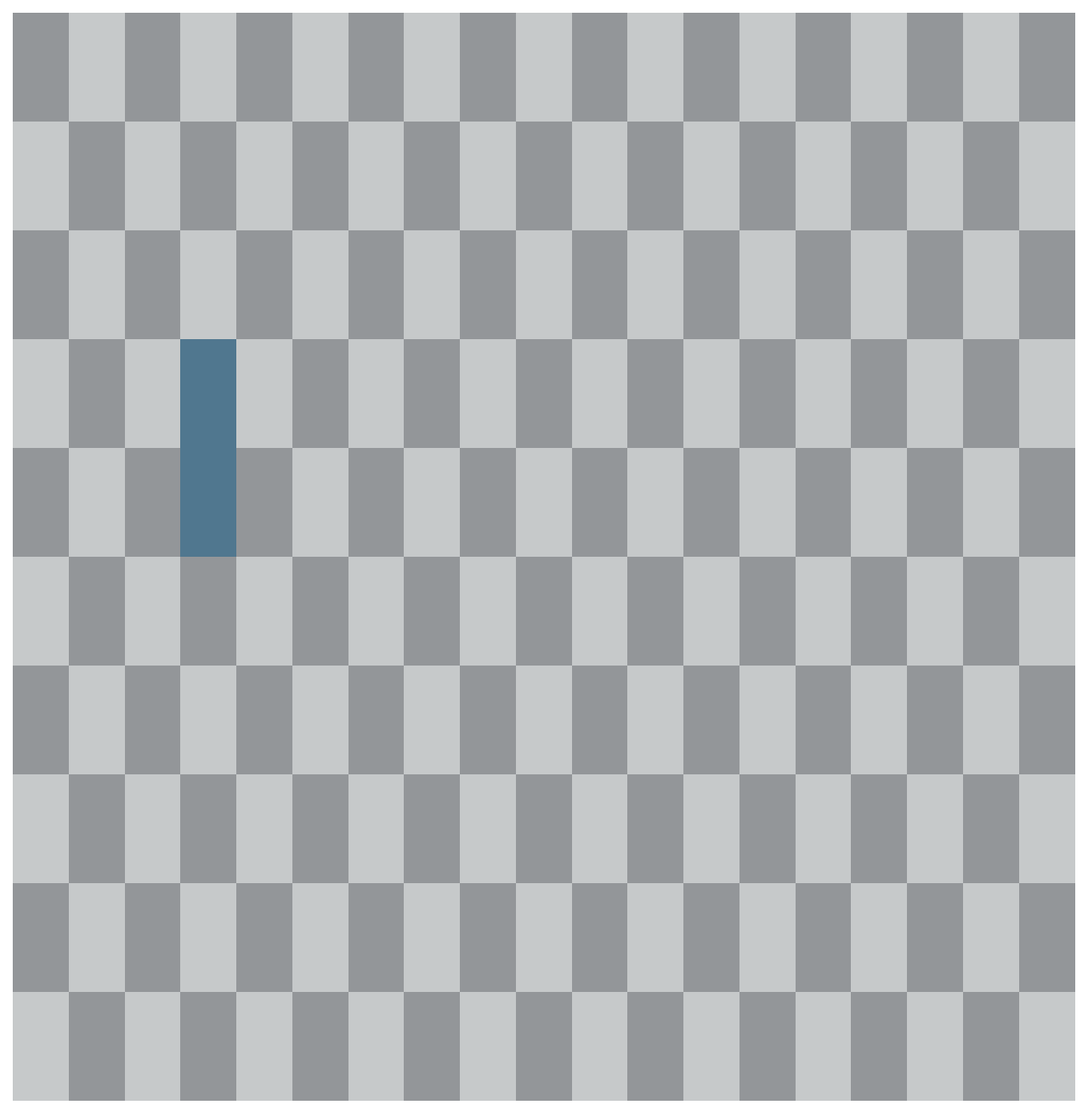
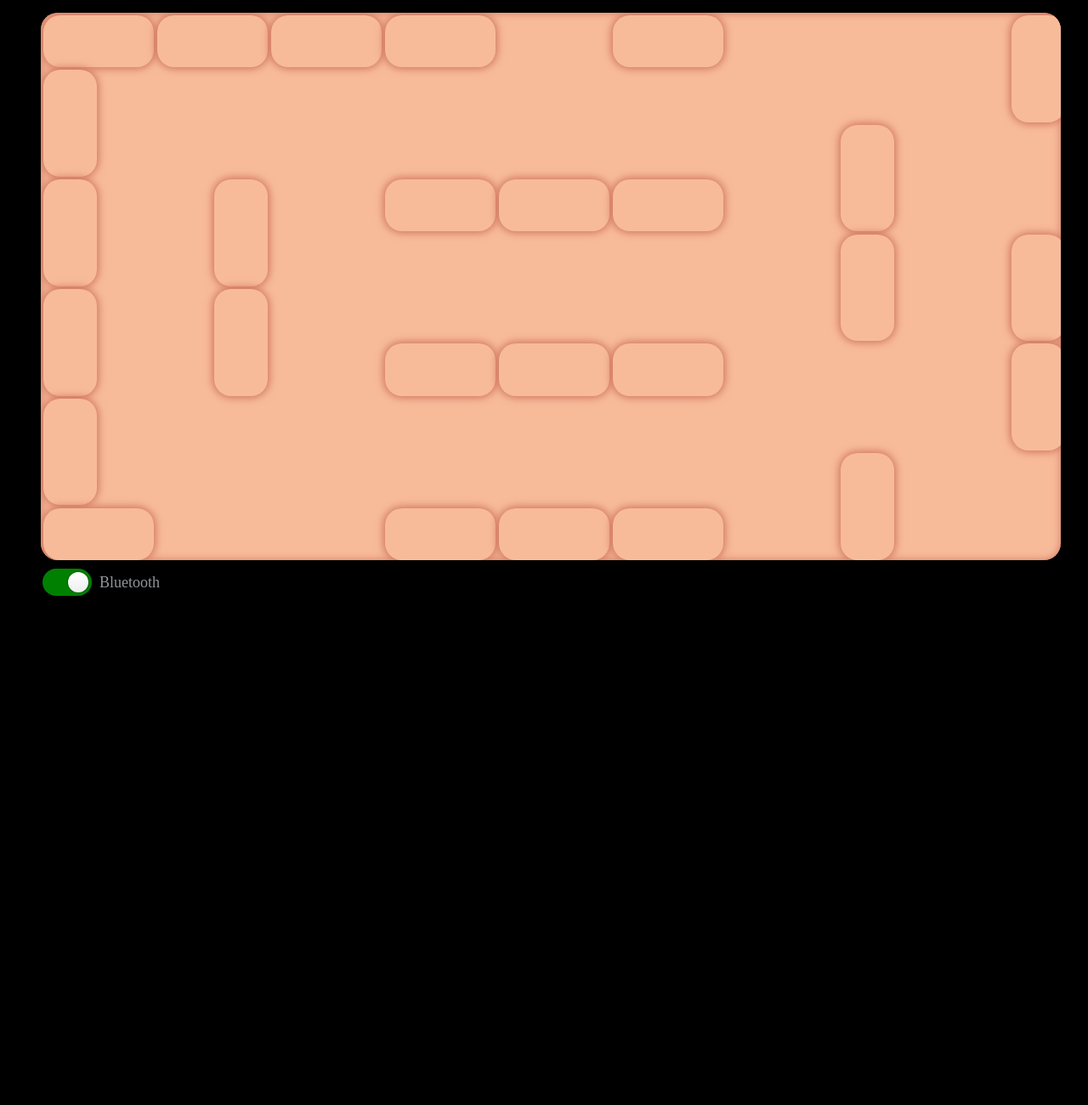
Before and after one commit to Britnell/grid_interface, a website: page public/ctrl_gsap-t.html in a window 1280 px wide. Shown: the top 1300 px of the page at 85% size. After the commit the page ends 800 px from the top, so only its background shows below. Drawn offline with nearby package versions, Linux system fonts and the light colour scheme.

Commit message:
the all-new-skinlike-color-style

```diff
--- a/public/ctrl_gsap-t.html
+++ b/public/ctrl_gsap-t.html
@@ -3,45 +3,55 @@
 <html>
   <head>
     <title>Berp</title>
-      <meta charset="utf-8">
-      <meta http-equiv="X-UA-Compatible" content="IE=edge">
-      <meta name="viewport" content="width=device-width, initial-scale=1">
+    <meta charset="utf-8">
+    <meta http-equiv="X-UA-Compatible" content="IE=edge">
+    <meta name="viewport" content="width=device-width, initial-scale=1">
 
-      <script src="https://code.jquery.com/jquery-3.4.1.js" integrity="sha256-WpOohJOqMqqyKL9FccASB9O0KwACQJpFTUBLTYOVvVU=" crossorigin="anonymous"></script>
-      <script src='/static/BluetoothTerminal_M.js'></script>
-      <script src='/static/gsap.min.js'></script>
-      <script src='/static/Draggable.min.js'></script>
+    <script src="https://code.jquery.com/jquery-3.4.1.js" integrity="sha256-WpOohJOqMqqyKL9FccASB9O0KwACQJpFTUBLTYOVvVU=" crossorigin="anonymous"></script>
+    <script src='/static/BluetoothTerminal_M.js'></script>
+    <script src='/static/gsap.min.js'></script>
+    <script src='/static/Draggable.min.js'></script>
 
     <style>
       body {
         margin: 15px 0 0 15px;
+        background: #000;
       }
 
       .x {
-        background-color: #939699;
+        /* background-color: #f7bb9a; */
         height: 100%;
         padding:0;
         order: 1;
       }
 
-      .x:nth-child(even) { background-color: #c6c9ca; }
-      .s  {background-color: #50778f !important;}
-      .s1 {background-color: #8bcaee !important;}
+      /* .x:nth-child(even) { background-color: #c6c9ca; } */
+      .sH::after {content: ''; width: 95%; height: 195%; top: 3px; left: 3px; position: relative; display: block; overflow: hidden;
+                  background-color: #f7bb9a!important; border-radius: 20px; box-shadow: 0px 0px 10px 2px #d0755e;}
+      .sW::after {content: ''; width: 195%; height: 95%; top: 3px; left: 3px; position: relative; display: block; overflow: hidden;
+                  background-color: #f7bb9a!important; border-radius: 20px; box-shadow: 0px 0px 10px 2px #d0755e;}
 
       .wrapper {
-        max-width: 2560px;
-        height: 1280px;
+        max-width: 2520px;
+        height: 1420px;
         display: grid;
-        grid-template-columns: repeat(19, 5.2%);
+        grid-template-columns: repeat(18, 140px);
         overflow: hidden;
+        box-shadow: inset 0 0 10px #d0755e;
+        margin: auto;
+        background: #f7bb9a;
+        border-radius: 20px;
+        z-index: 5;
       }
+      .wrapperOfTheWrapper {width: 100%; position: relative; margin: auto; background: #000;}
 
-      @media screen and (max-width: 1200px) {.wrapper {height: 465px; max-width: 900px;}}
+      @media screen and (max-width: 1400px) {.wrapper { height: 644px; max-width: 1200px; grid-template-columns: repeat(18, 67px);}}
+      @media screen and (min-width: 1401px) and (max-width: 2000px) {.wrapper { height: 950px; max-width: 1700px; grid-template-columns: repeat(18, 94px);}}
 
 .toggle {
   cursor: pointer;
   display: inline-block;
-  margin: 10px 0;
+  margin: 10px 35px;
 }
 
 .toggle-switch {
@@ -96,8 +106,27 @@
 
   </head>
 <body>
-
+  <div class="wrapperOfTheWrapper">
   <div class="wrapper">
+    <div class="x sW"></div>
+    <div class="x"></div>
+    <div class="x sW"></div>
+    <div class="x"></div>
+    <div class="x sW"></div>
+    <div class="x"></div>
+    <div class="x sW"></div>
+    <div class="x"></div>
+    <div class="x"></div>
+    <div class="x"></div>
+    <div class="x sW"></div>
+    <div class="x"></div>
+    <div class="x"></div>
+    <div class="x"></div>
+    <div class="x"></div>
+    <div class="x"></div>
+    <div class="x"></div>
+    <div class="x sH"></div>
+    <div class="x sH"></div>
     <div class="x"></div>
     <div class="x"></div>
     <div class="x"></div>
@@ -129,6 +158,21 @@
     <div class="x"></div>
     <div class="x"></div>
     <div class="x"></div>
+    <div class="x sH"></div>
+    <div class="x"></div>
+    <div class="x"></div>
+    <div class="x"></div>
+    <div class="x sH"></div>
+    <div class="x"></div>
+    <div class="x"></div>
+    <div class="x sH"></div>
+    <div class="x"></div>
+    <div class="x"></div>
+    <div class="x sW"></div>
+    <div class="x"></div>
+    <div class="x sW"></div>
+    <div class="x"></div>
+    <div class="x sW"></div>
     <div class="x"></div>
     <div class="x"></div>
     <div class="x"></div>
@@ -150,15 +194,17 @@
     <div class="x"></div>
     <div class="x"></div>
     <div class="x"></div>
+    <div class="x sH"></div>
     <div class="x"></div>
     <div class="x"></div>
+    <div class="x sH"></div>
+    <div class="x sH"></div>
     <div class="x"></div>
     <div class="x"></div>
+    <div class="x sH"></div>
     <div class="x"></div>
     <div class="x"></div>
-    <div class="x"></div>
-    <div class="x"></div>
-    <div class="x s"></div>
+      <div class="x"></div>
     <div class="x"></div>
     <div class="x"></div>
     <div class="x"></div>
@@ -176,25 +222,19 @@
     <div class="x"></div>
     <div class="x"></div>
     <div class="x"></div>
+    <div class="x sW"></div>
     <div class="x"></div>
-    <div class="x s"></div>
+    <div class="x sW"></div>
+    <div class="x"></div>
+    <div class="x sW"></div>
     <div class="x"></div>
     <div class="x"></div>
     <div class="x"></div>
     <div class="x"></div>
     <div class="x"></div>
     <div class="x"></div>
-    <div class="x"></div>
-    <div class="x"></div>
-    <div class="x"></div>
-    <div class="x"></div>
-    <div class="x"></div>
-    <div class="x"></div>
-    <div class="x"></div>
-    <div class="x"></div>
-    <div class="x"></div>
-    <div class="x"></div>
-      <div class="x"></div>
+    <div class="x sH"></div>
+    <div class="x sH"></div>
     <div class="x"></div>
     <div class="x"></div>
     <div class="x"></div>
@@ -226,61 +266,21 @@
     <div class="x"></div>
     <div class="x"></div>
     <div class="x"></div>
+    <div class="x sH"></div>
+    <div class="x"></div>
+    <div class="x"></div>
+    <div class="x"></div>
+    <div class="x sW"></div>
     <div class="x"></div>
     <div class="x"></div>
     <div class="x"></div>
     <div class="x"></div>
     <div class="x"></div>
+    <div class="x sW"></div>
     <div class="x"></div>
+    <div class="x sW"></div>
     <div class="x"></div>
-    <div class="x"></div>
-    <div class="x"></div>
-    <div class="x"></div>
-    <div class="x"></div>
-    <div class="x"></div>
-    <div class="x"></div>
-    <div class="x"></div>
-    <div class="x"></div>
-    <div class="x"></div>
-    <div class="x"></div>
-    <div class="x"></div>
-    <div class="x"></div>
-    <div class="x"></div>
-    <div class="x"></div>
-    <div class="x"></div>
-    <div class="x"></div>
-    <div class="x"></div>
-    <div class="x"></div>
-    <div class="x"></div>
-    <div class="x"></div>
-    <div class="x"></div>
-    <div class="x"></div>
-    <div class="x"></div>
-    <div class="x"></div>
-    <div class="x"></div>
-    <div class="x"></div>
-    <div class="x"></div>
-    <div class="x"></div>
-    <div class="x"></div>
-    <div class="x"></div>
-    <div class="x"></div>
-    <div class="x"></div>
-    <div class="x"></div>
-    <div class="x"></div>
-    <div class="x"></div>
-    <div class="x"></div>
-    <div class="x"></div>
-    <div class="x"></div>
-    <div class="x"></div>
-    <div class="x"></div>
-    <div class="x"></div>
-    <div class="x"></div>
-    <div class="x"></div>
-    <div class="x"></div>
-    <div class="x"></div>
-    <div class="x"></div>
-    <div class="x"></div>
-    <div class="x"></div>
+    <div class="x sW"></div>
     <div class="x"></div>
     <div class="x"></div>
     <div class="x"></div>
@@ -295,7 +295,7 @@
     <div class="toggle-switch"></div>
     <span class="toggle-label">Bluetooth</span>
   </label>
-
+</div>
 
   <script>
 var terminal = new BluetoothTerminal();
```
